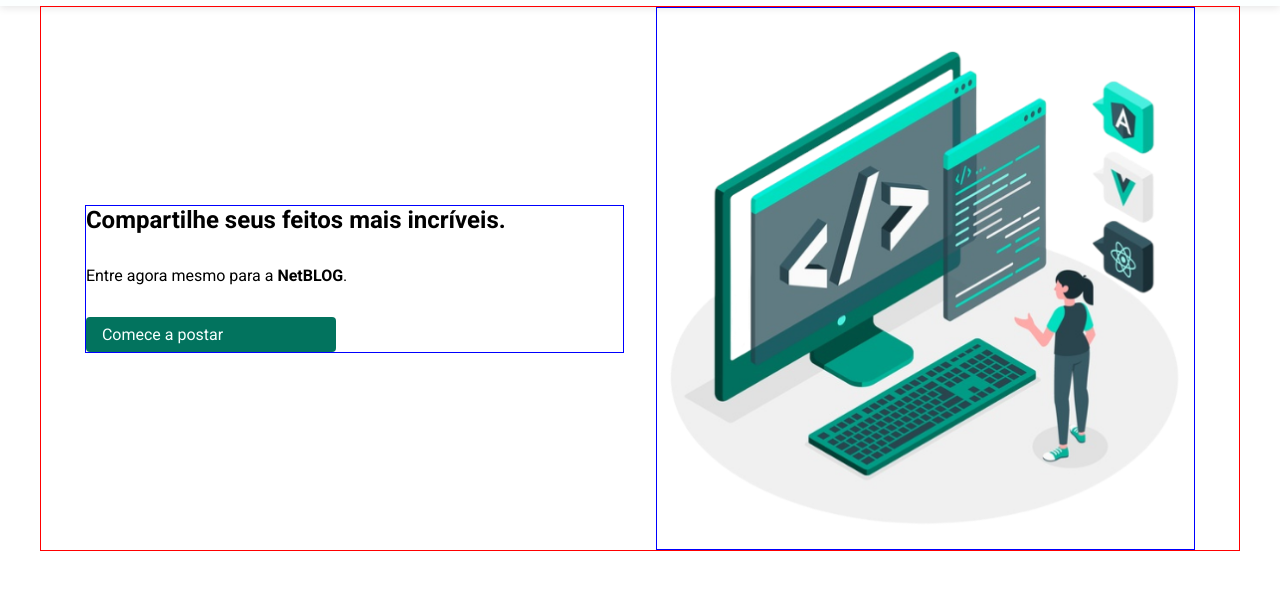
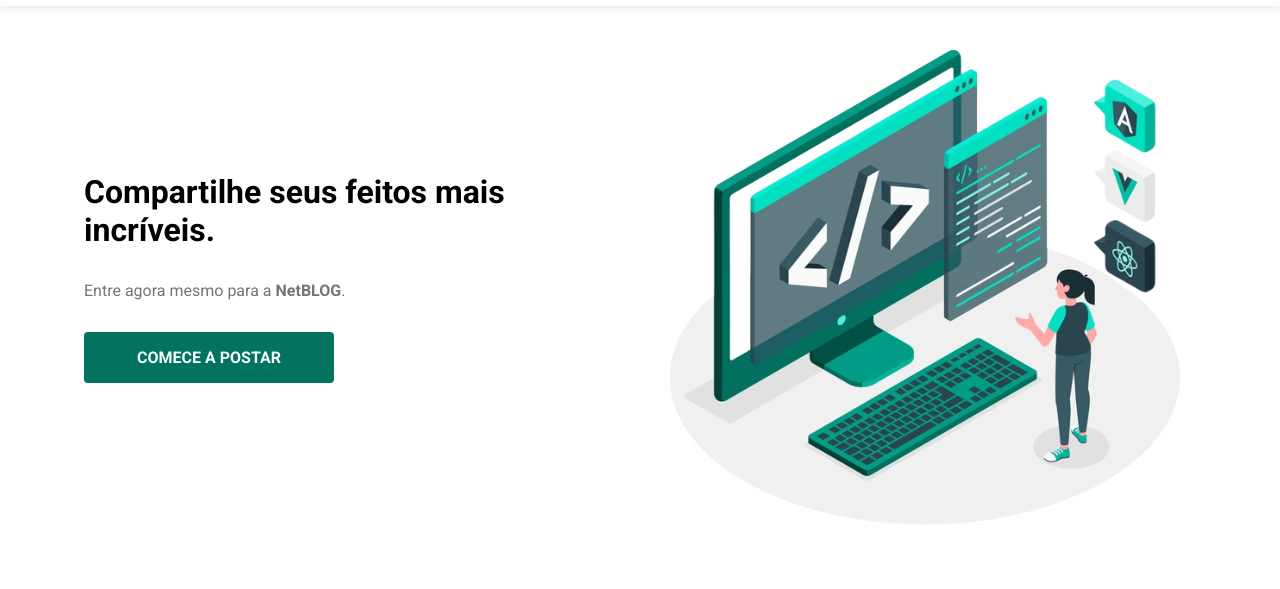
Before and after one commit to lucas-lfm/netblog-redes3, a plain HTML site: page index.html in a window 1280 px wide. Shown: the part 83-672 px from the top of the page. Drawn offline with Linux system fonts and the light colour scheme.

Commit message:
Update styles for hero section and add new images; capitalize button text

```diff
--- a/css/index.css
+++ b/css/index.css
@@ -59,8 +59,7 @@ section {
     align-items: center;
     justify-content: center;
     gap: 32px;
-
-    border: 1px solid red;
+    flex-wrap: wrap;
 }
 
 .info-hero {
@@ -70,21 +69,29 @@ section {
     width: 45%;
     min-width: 300px;
 
-    border: 1px solid blue;
 }
 
 .info-hero .btn {
     text-decoration: none;
     width: 250px;
+    padding: 16px 24px;
+    font-weight: bold;
+    text-align: center;
 }
 
 .img-hero {
     width: 45%;
     min-width: 300px;
-
-    border: 1px solid blue;
 }
 
 .img-hero img {
     width: 100%;
 }
+
+.info-hero h1 {
+    font-size: 2rem;
+}
+
+.info-hero p {
+    color: #757575;
+}
--- a/index.html
+++ b/index.html
@@ -33,7 +33,7 @@
                 <div class="info-hero">
                     <h1>Compartilhe seus feitos mais incríveis.</h1>
                     <p>Entre agora mesmo para a <strong>NetBLOG</strong>.</p>
-                    <a href="#" class="btn">Comece a postar</a>
+                    <a href="#" class="btn">COMECE A POSTAR</a>
                 </div>
 
                 <div class="img-hero">
```
Also changed, not shown: img/data-science.jpg (added), img/dev-web.jpg (added), img/icon-person.svg (added), 1 other file.
